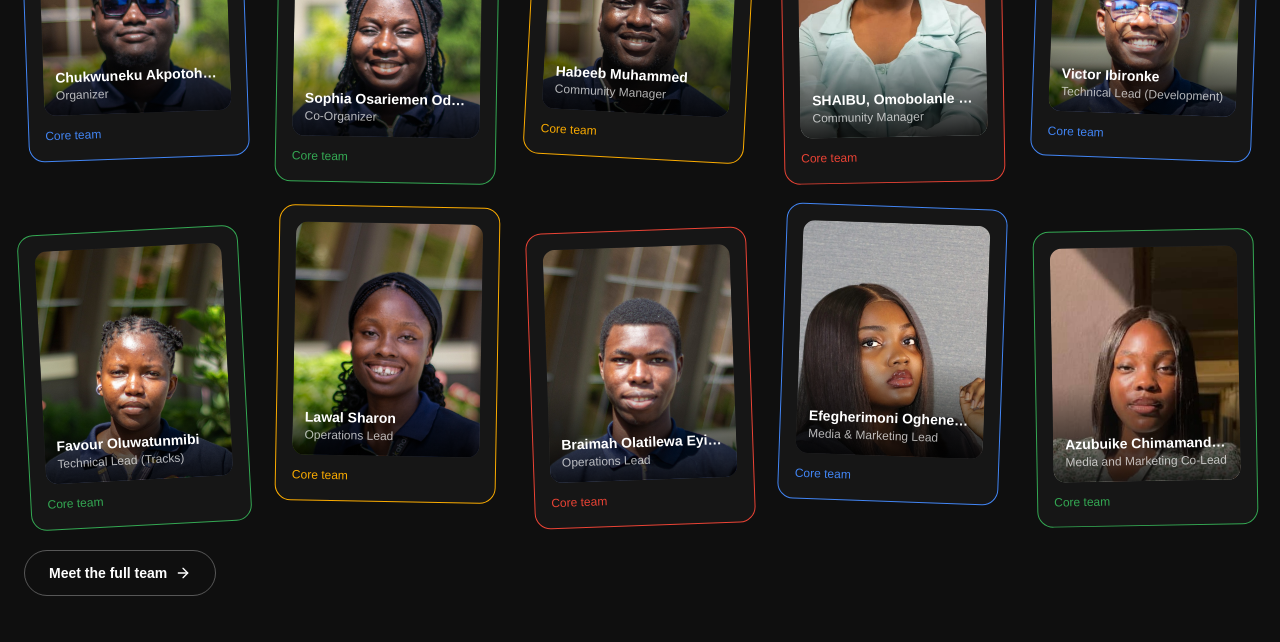
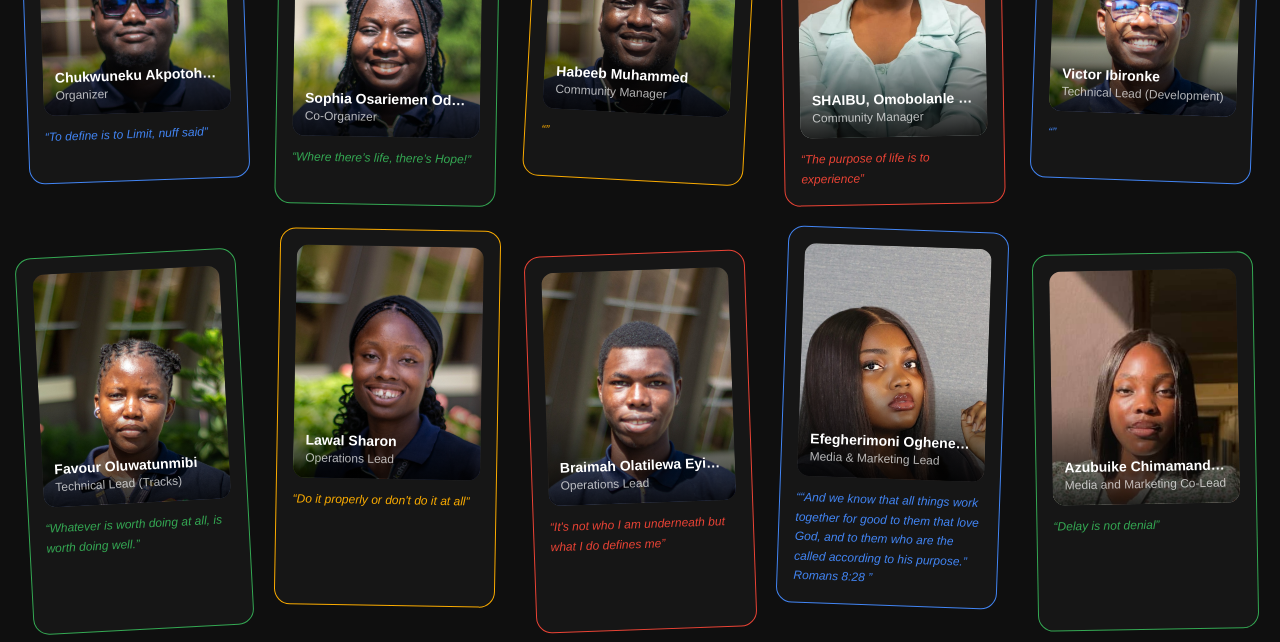
Before and after one commit to GDGBabcockUniversity/GDGWebsite, a Next.js app: page / in a window 1280 px wide. Shown: the part 6740-7382 px from the top of the page. Built offline with nearby package versions, Linux system fonts and the light colour scheme; no server answers; a web font is replaced by a local one.

Commit message:
Show core team quotes in preview

```diff
--- a/components/sections/team-preview.tsx
+++ b/components/sections/team-preview.tsx
@@ -61,8 +61,13 @@ export default function TeamPreview() {
                     </p>
                   </div>
                 </div>
-                <p className={cn("mt-3 text-xs font-medium", TEXT_CLASS[color])}>
-                  Core team
+                <p
+                  className={cn(
+                    "mt-3 text-xs font-medium italic leading-relaxed",
+                    TEXT_CLASS[color]
+                  )}
+                >
+                  “{member.wordsToLiveBy}”
                 </p>
               </div>
             );
```
